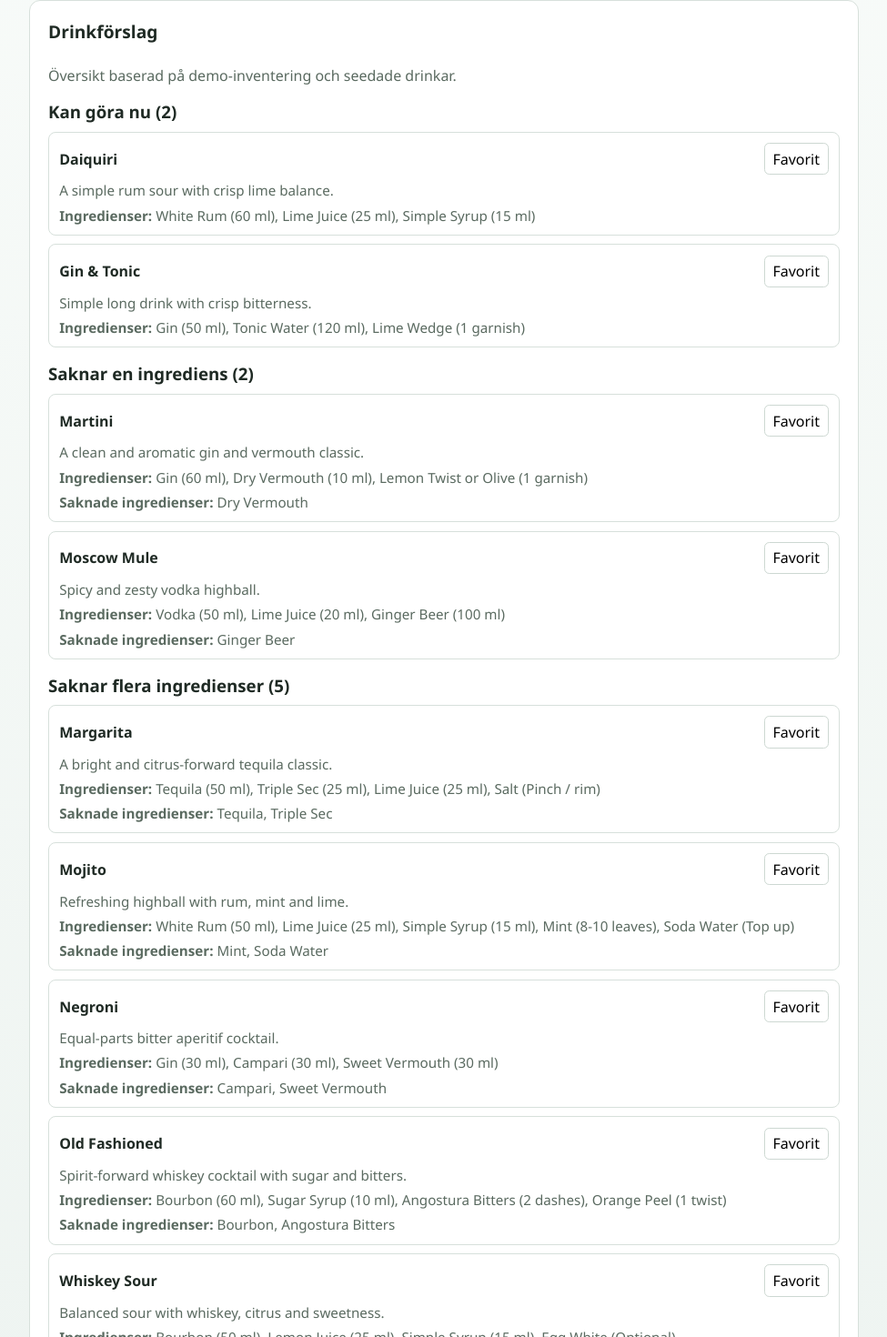
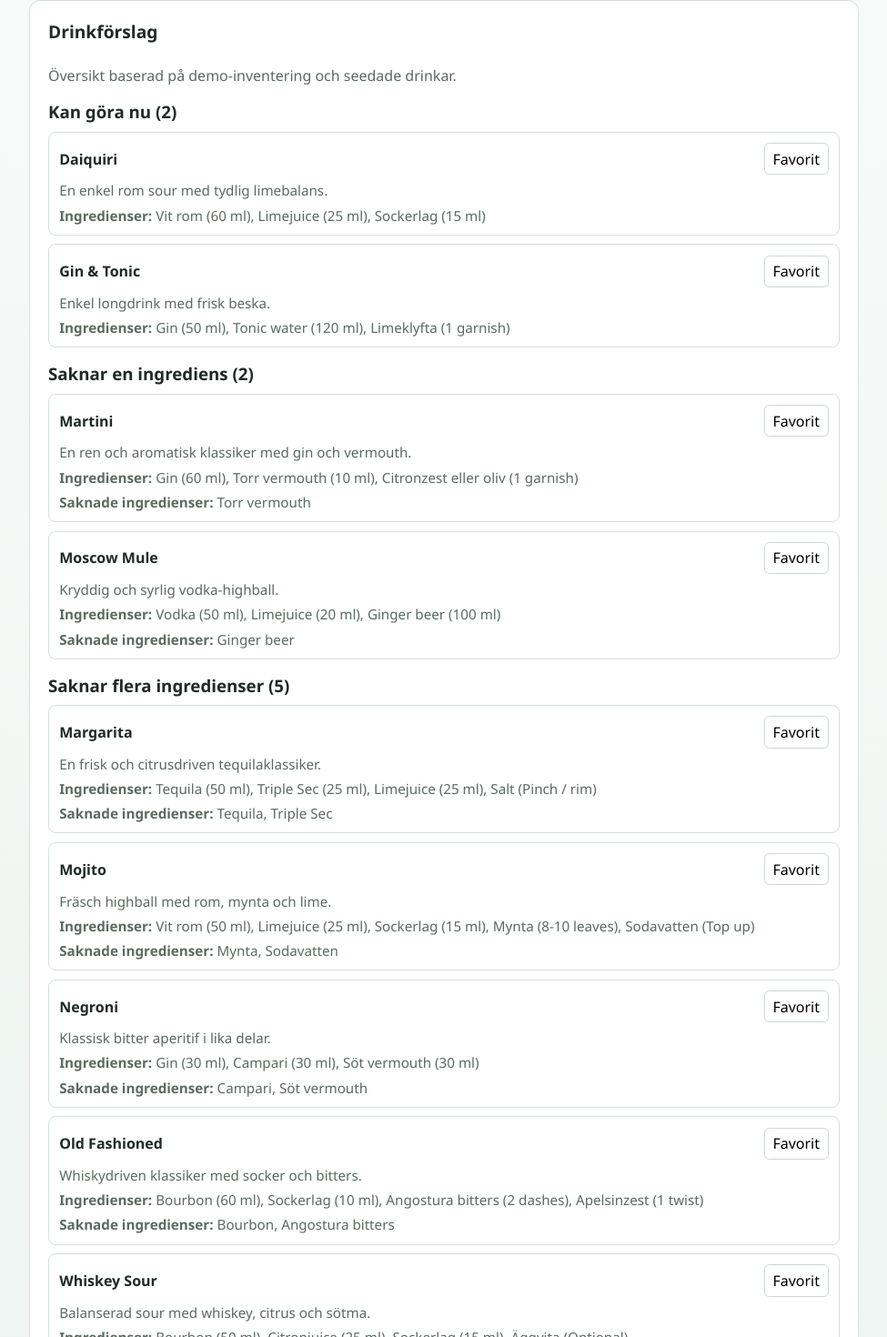
Before and after one commit to tobisen/drinkskapet, a Vue app: page /drinks in a window 1280 px wide. Shown: the part 176-1646 px from the top of the page at 91% size, without its empty margins (152-1127 px from the left). Built offline with nearby package versions, Linux system fonts and the light colour scheme; the HTML template or start-up script is replaced by a standard one.

Commit message:
Localize drink detail text in Drinks view based on global language

```diff
--- a/src/views/DrinksView.vue
+++ b/src/views/DrinksView.vue
@@ -25,6 +25,47 @@ const text = {
     favorite: 'Favorit',
     unfavorite: 'Ta bort favorit',
     noDrinks: 'Inga drinkar i den här gruppen ännu.',
+    drinkNames: {
+      'old-fashioned': 'Old Fashioned',
+      'whiskey-sour': 'Whiskey Sour',
+      'gin-tonic': 'Gin & Tonic',
+    } as Record<string, string>,
+    drinkDescriptions: {
+      margarita: 'En frisk och citrusdriven tequilaklassiker.',
+      daiquiri: 'En enkel rom sour med tydlig limebalans.',
+      'old-fashioned': 'Whiskydriven klassiker med socker och bitters.',
+      negroni: 'Klassisk bitter aperitif i lika delar.',
+      martini: 'En ren och aromatisk klassiker med gin och vermouth.',
+      'whiskey-sour': 'Balanserad sour med whiskey, citrus och sötma.',
+      mojito: 'Fräsch highball med rom, mynta och lime.',
+      'moscow-mule': 'Kryddig och syrlig vodka-highball.',
+      'gin-tonic': 'Enkel longdrink med frisk beska.',
+    } as Record<string, string>,
+    ingredientNames: {
+      Tequila: 'Tequila',
+      'Triple Sec': 'Triple Sec',
+      'Lime Juice': 'Limejuice',
+      Salt: 'Salt',
+      'White Rum': 'Vit rom',
+      'Simple Syrup': 'Sockerlag',
+      Bourbon: 'Bourbon',
+      'Sugar Syrup': 'Sockerlag',
+      'Angostura Bitters': 'Angostura bitters',
+      'Orange Peel': 'Apelsinzest',
+      Gin: 'Gin',
+      Campari: 'Campari',
+      'Sweet Vermouth': 'Söt vermouth',
+      'Dry Vermouth': 'Torr vermouth',
+      'Lemon Twist or Olive': 'Citronzest eller oliv',
+      'Lemon Juice': 'Citronjuice',
+      'Egg White': 'Äggvita',
+      Mint: 'Mynta',
+      'Soda Water': 'Sodavatten',
+      Vodka: 'Vodka',
+      'Ginger Beer': 'Ginger beer',
+      'Tonic Water': 'Tonic water',
+      'Lime Wedge': 'Limeklyfta',
+    } as Record<string, string>,
   },
   en: {
     title: 'Drink Suggestions',
@@ -37,6 +78,9 @@ const text = {
     favorite: 'Favorite',
     unfavorite: 'Unfavorite',
     noDrinks: 'No drinks in this group yet.',
+    drinkNames: {},
+    drinkDescriptions: {},
+    ingredientNames: {},
   },
 } as const
 
@@ -74,6 +118,29 @@ export default defineComponent({
         }
       })
     },
+    getDrinkName(drink: { id: string; name: string }): string {
+      return (this.t.drinkNames as Record<string, string>)[drink.id] ?? drink.name
+    },
+    getDrinkDescription(drink: { id: string; description: string }): string {
+      return (this.t.drinkDescriptions as Record<string, string>)[drink.id] ?? drink.description
+    },
+    getIngredientName(name: string): string {
+      return (this.t.ingredientNames as Record<string, string>)[name] ?? name
+    },
+    formatIngredients(
+      ingredients: Array<{ name: string; amount: string }>,
+    ): string {
+      return ingredients
+        .map((ingredient) => `${this.getIngredientName(ingredient.name)} (${ingredient.amount})`)
+        .join(', ')
+    },
+    formatMissingIngredients(
+      ingredients: Array<{ name: string }>,
+    ): string {
+      return ingredients
+        .map((ingredient) => this.getIngredientName(ingredient.name))
+        .join(', ')
+    },
   },
 })
 </script>
@@ -89,13 +156,13 @@ export default defineComponent({
       <p v-if="recommendations.canMakeNow.length === 0">{{ t.noDrinks }}</p>
       <article v-for="entry in recommendations.canMakeNow" :key="entry.drink.id" class="drink-card">
         <div class="title-row">
-          <strong>{{ entry.drink.name }}</strong>
+          <strong>{{ getDrinkName(entry.drink) }}</strong>
           <button type="button" @click="toggleFavorite(entry.drink.id)">
             {{ entry.drink.isFavorite ? t.unfavorite : t.favorite }}
           </button>
         </div>
-        <p>{{ entry.drink.description }}</p>
-        <p><strong>{{ t.ingredients }}:</strong> {{ entry.drink.ingredients.map((i) => `${i.name} (${i.amount})`).join(', ') }}</p>
+        <p>{{ getDrinkDescription(entry.drink) }}</p>
+        <p><strong>{{ t.ingredients }}:</strong> {{ formatIngredients(entry.drink.ingredients) }}</p>
       </article>
     </section>
 
@@ -104,14 +171,14 @@ export default defineComponent({
       <p v-if="recommendations.missingOneIngredient.length === 0">{{ t.noDrinks }}</p>
       <article v-for="entry in recommendations.missingOneIngredient" :key="entry.drink.id" class="drink-card">
         <div class="title-row">
-          <strong>{{ entry.drink.name }}</strong>
+          <strong>{{ getDrinkName(entry.drink) }}</strong>
           <button type="button" @click="toggleFavorite(entry.drink.id)">
             {{ entry.drink.isFavorite ? t.unfavorite : t.favorite }}
           </button>
         </div>
-        <p>{{ entry.drink.description }}</p>
-        <p><strong>{{ t.ingredients }}:</strong> {{ entry.drink.ingredients.map((i) => `${i.name} (${i.amount})`).join(', ') }}</p>
-        <p><strong>{{ t.missingIngredients }}:</strong> {{ entry.missingIngredients.map((i) => i.name).join(', ') }}</p>
+        <p>{{ getDrinkDescription(entry.drink) }}</p>
+        <p><strong>{{ t.ingredients }}:</strong> {{ formatIngredients(entry.drink.ingredients) }}</p>
+        <p><strong>{{ t.missingIngredients }}:</strong> {{ formatMissingIngredients(entry.missingIngredients) }}</p>
       </article>
     </section>
 
@@ -120,14 +187,14 @@ export default defineComponent({
       <p v-if="recommendations.missingMultipleIngredients.length === 0">{{ t.noDrinks }}</p>
       <article v-for="entry in recommendations.missingMultipleIngredients" :key="entry.drink.id" class="drink-card">
         <div class="title-row">
-          <strong>{{ entry.drink.name }}</strong>
+          <strong>{{ getDrinkName(entry.drink) }}</strong>
           <button type="button" @click="toggleFavorite(entry.drink.id)">
             {{ entry.drink.isFavorite ? t.unfavorite : t.favorite }}
           </button>
         </div>
-        <p>{{ entry.drink.description }}</p>
-        <p><strong>{{ t.ingredients }}:</strong> {{ entry.drink.ingredients.map((i) => `${i.name} (${i.amount})`).join(', ') }}</p>
-        <p><strong>{{ t.missingIngredients }}:</strong> {{ entry.missingIngredients.map((i) => i.name).join(', ') }}</p>
+        <p>{{ getDrinkDescription(entry.drink) }}</p>
+        <p><strong>{{ t.ingredients }}:</strong> {{ formatIngredients(entry.drink.ingredients) }}</p>
+        <p><strong>{{ t.missingIngredients }}:</strong> {{ formatMissingIngredients(entry.missingIngredients) }}</p>
       </article>
     </section>
   </section>
```
